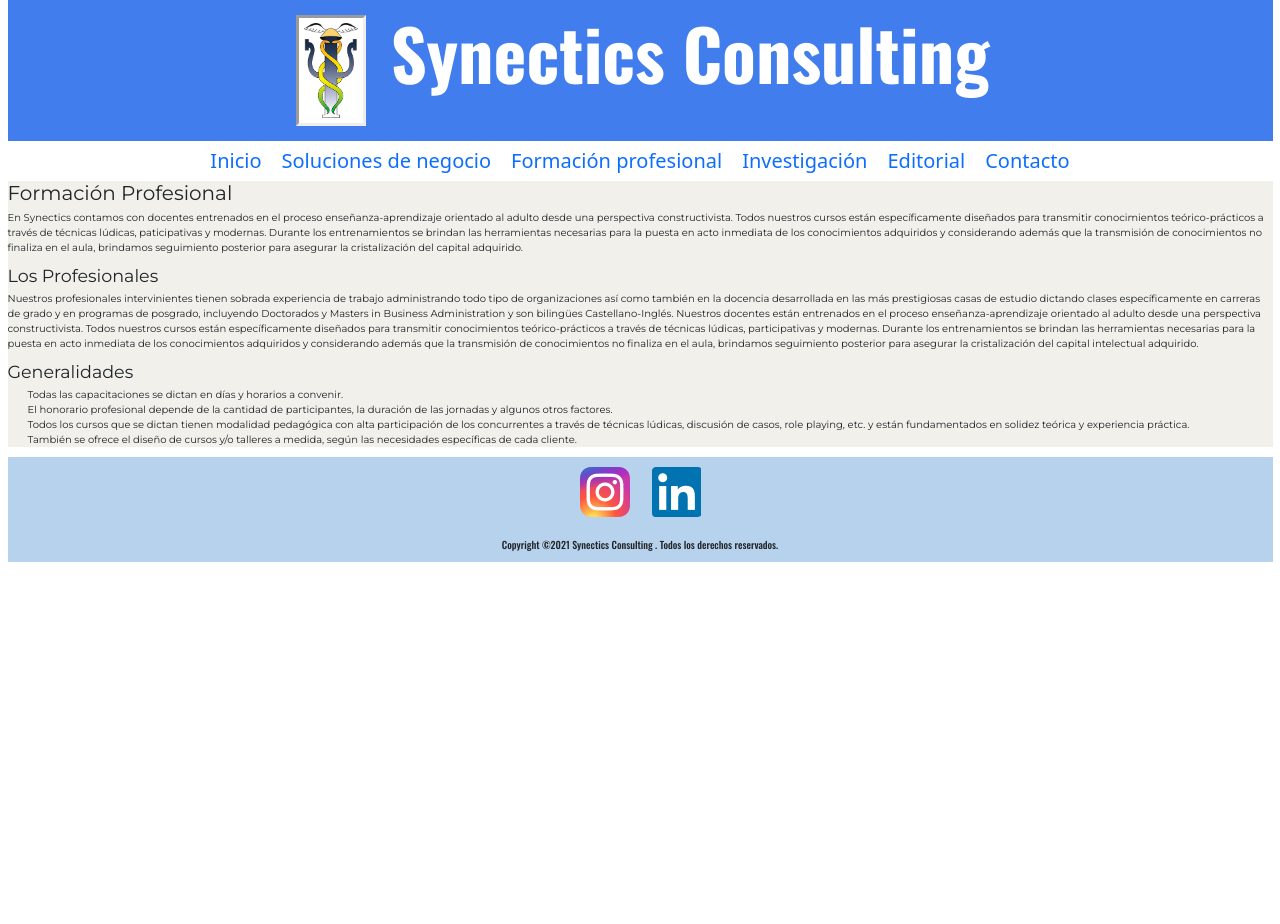
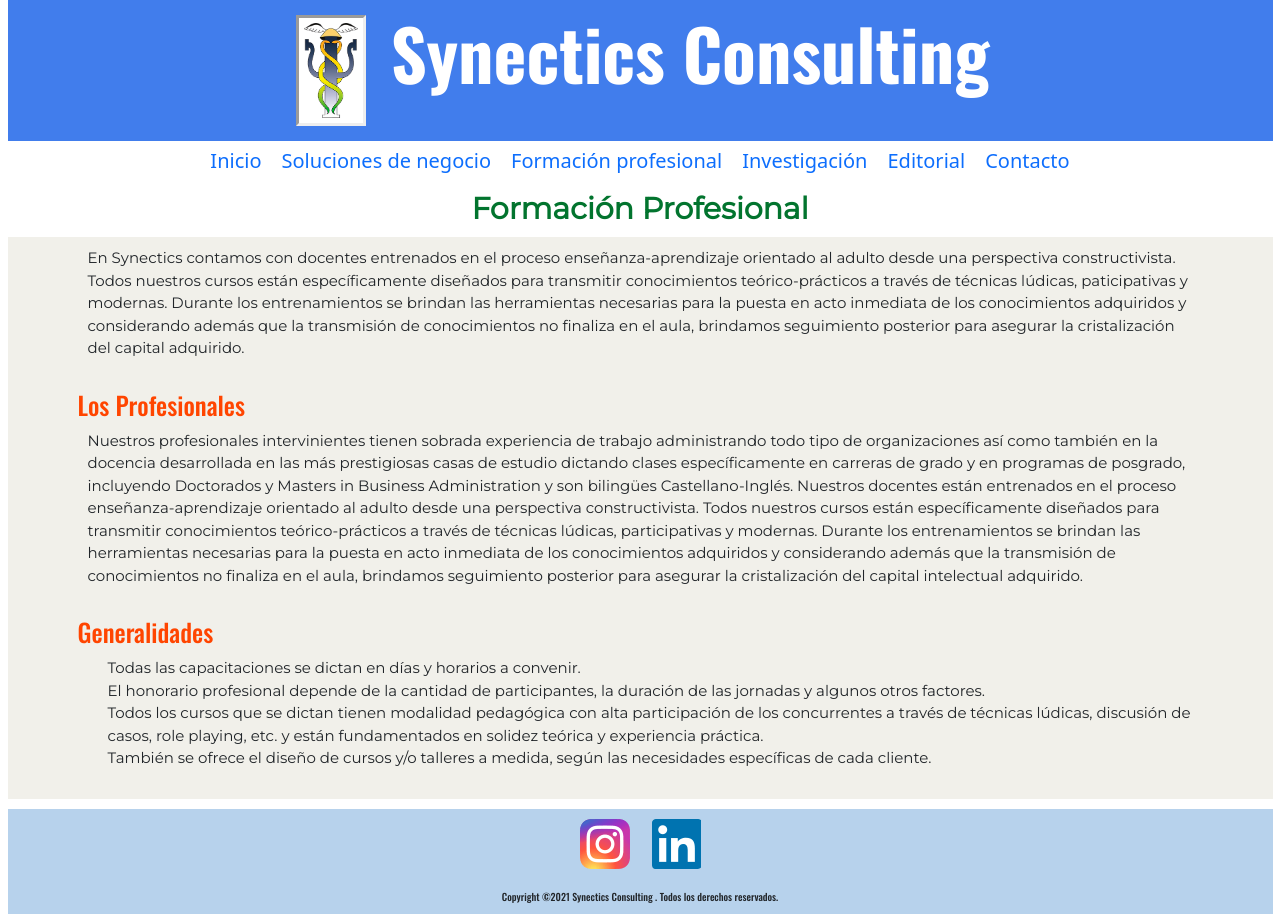
Before and after one commit to IrinaMinolli/Synectics, a plain HTML site: page paginas/formprof.html in a window 1280 px wide. Before the commit the page ends 800 px from the top, so only its background shows below. Drawn offline with nearby package versions, Linux system fonts and the light colour scheme.

Commit message:
4ta entrega página Investigación

```diff
--- a/estilos/parciales/_main.scss
+++ b/estilos/parciales/_main.scss
@@ -22,17 +22,17 @@ main{
     }
     .main__mvv{
         margin-top: 1rem;
-        .main__subtitulos{
-            color: orangered;
-            font-size: 2.5rem;
-            font-family: 'Oswald', sans-serif;
-            font-weight: 500;
-        }
     }
     .side__contenido{
         padding: 0.5rem;
         text-align: center;
     }
+}
+.main__subtitulos{
+    color: orangered;
+    font-size: 2.5rem;
+    font-family: 'Oswald', sans-serif;
+    font-weight: 500;
 }
 
 /*SOLUCIONES DE NEGOCIO*/
@@ -69,6 +69,12 @@ main{
     }
 }
 
+/*FORMACIÓN PROFESIONAL*/
+.main__investigacion{
+    margin: 1rem;
+    padding-bottom: 2rem;
+    font-size: 1.5rem;
+}
 
 
 
--- a/paginas/formprof.html
+++ b/paginas/formprof.html
@@ -8,8 +8,13 @@
     <title>Synectics Consulting | Formación Profesional </title>
     <!-- Bootstrap CSS -->
     <link href="https://cdn.jsdelivr.net/npm/bootstrap@5.1.1/dist/css/bootstrap.min.css" rel="stylesheet" integrity="sha384-F3w7mX95PdgyTmZZMECAngseQB83DfGTowi0iMjiWaeVhAn4FJkqJByhZMI3AhiU" crossorigin="anonymous">
+    <!--/Bootstrap CSS -->
+    <!-- Librería AOS-->
+    <link rel="stylesheet" href="https://unpkg.com/aos@next/dist/aos.css" />
+    <!--/ Fin AOS-->
     <!--estilos propios-->
     <link rel="stylesheet" href="../estilos/main.css">
+    <!--/estilos propios-->
 </head>
 <body class="container-fluid">
     <header>
@@ -43,23 +48,29 @@
       <!--termina el navegador-->
     </header>
     <main>
-        <h2 class="segTitulo">Formación Profesional</h2>
-        <p>
+        <h2 class="main__titulo">Formación Profesional</h2>
+        <section class="container" data-aos="zoom-in" data-aos-duration="1500">
+           <div>
+                <p class="main__investigacion">
                      En Synectics contamos con docentes entrenados en el proceso enseñanza-aprendizaje orientado al adulto desde una perspectiva constructivista. Todos nuestros cursos están específicamente diseñados para transmitir conocimientos teórico-prácticos a través de técnicas lúdicas, paticipativas y modernas. Durante los entrenamientos se brindan las herramientas necesarias para la puesta en acto inmediata de los conocimientos adquiridos y considerando además que la transmisión de conocimientos no finaliza en el aula, brindamos seguimiento posterior para asegurar la cristalización del capital adquirido.
                 </p>
-        <h3>Los Profesionales </h3>
-        <p>
+                 <h3 class="main__subtitulos">Los Profesionales </h3>
+                 <p class="main__investigacion">
                     Nuestros profesionales intervinientes tienen sobrada experiencia de trabajo administrando todo tipo de organizaciones así como también en la docencia desarrollada en las más prestigiosas casas de estudio dictando clases específicamente en carreras de grado y en programas de posgrado, incluyendo Doctorados y Masters in Business Administration y son bilingües Castellano-Inglés. Nuestros docentes están entrenados en el proceso enseñanza-aprendizaje orientado al adulto desde una perspectiva constructivista. Todos nuestros cursos están específicamente diseñados para transmitir conocimientos teórico-prácticos a través de técnicas lúdicas, participativas y modernas. Durante los entrenamientos se brindan las herramientas necesarias para la puesta en acto inmediata de los conocimientos adquiridos y considerando además que la transmisión de conocimientos no finaliza en el aula, brindamos seguimiento posterior para asegurar la cristalización del capital intelectual adquirido.
                 </p>
-        <h3>
+                 <h3 class="main__subtitulos">
                 Generalidades
                 </h3>
+                <div class="main__investigacion">
                     <ul>
                         <li>Todas las capacitaciones se dictan en días y horarios a convenir.</li>
                        <li>El honorario profesional depende de la cantidad de participantes, la duración de las jornadas y algunos otros factores.</li>
                        <li>Todos los cursos que se dictan tienen modalidad pedagógica con alta participación de los concurrentes a través de técnicas lúdicas, discusión de casos, role playing, etc. y están fundamentados en solidez teórica y experiencia práctica.</li>
                        <li>También se ofrece el diseño de cursos y/o talleres a medida, según las necesidades específicas de cada cliente.</li>
                    </ul>
+                </div>
+           </div>
+        </section>
     </main>
     <footer class="footer">
         <div class="footer__contenedorImagenes">
@@ -76,5 +87,11 @@
     </footer>
      <!-- Option 1: Bootstrap Bundle with Popper -->
      <script src="https://cdn.jsdelivr.net/npm/bootstrap@5.1.1/dist/js/bootstrap.bundle.min.js" integrity="sha384-/bQdsTh/da6pkI1MST/rWKFNjaCP5gBSY4sEBT38Q/9RBh9AH40zEOg7Hlq2THRZ" crossorigin="anonymous"></script>
+     <!--AOS-->
+     <script src="https://unpkg.com/aos@next/dist/aos.js"></script>
+      <script>
+        AOS.init({
+         once: true });
+      </script>
 </body>
 </html>
```
Also changed, not shown: estilos/main.css, 1 other file. Lines whose indentation alone changed are shown as unchanged.
